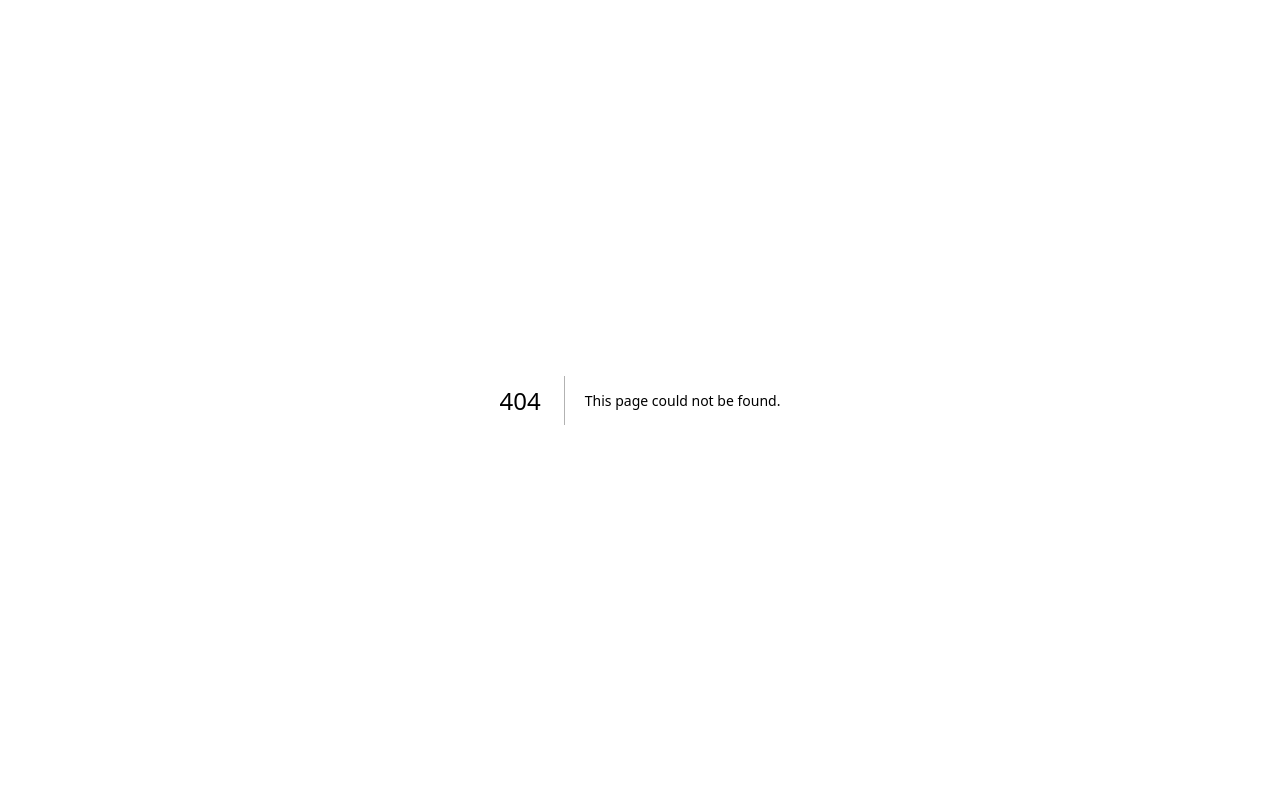
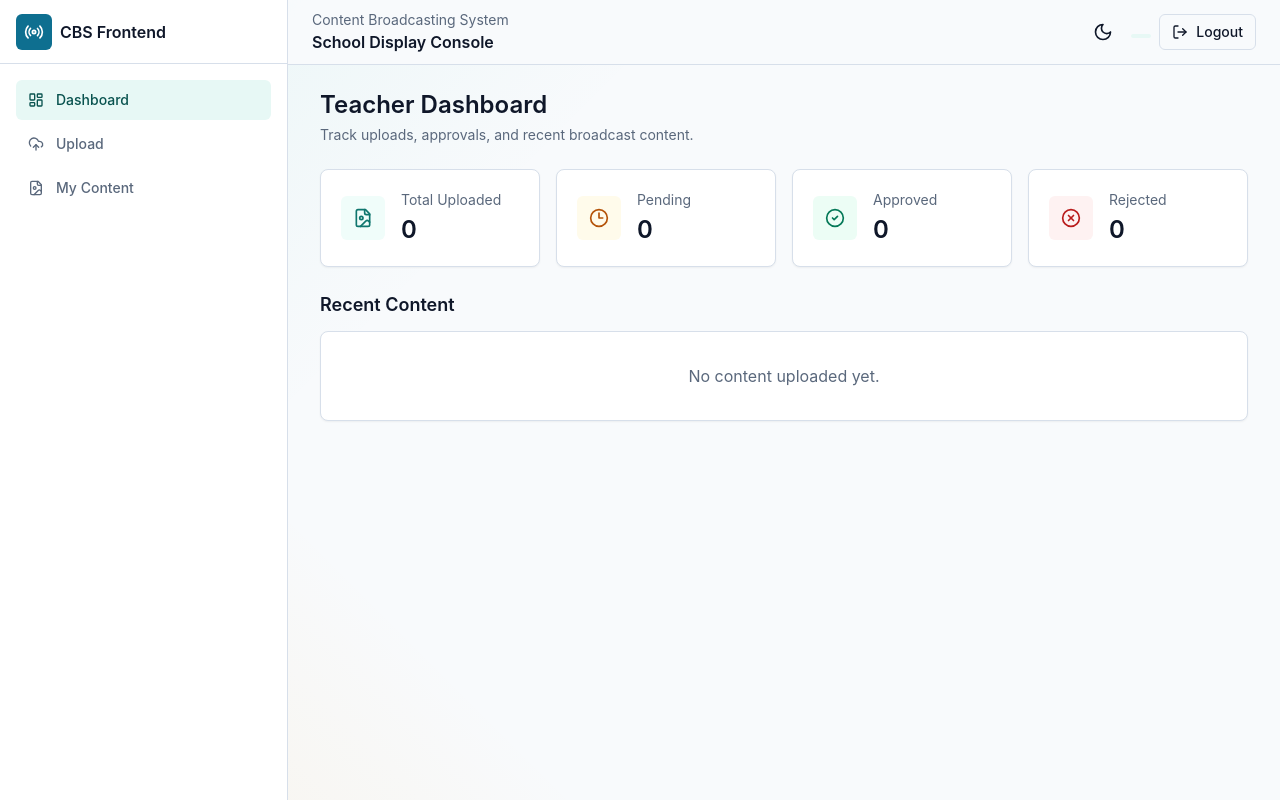
Before and after one commit to sanjayyy-y/Content-Broadcasting-System-Frontend, a Next.js app: page /dashboard in a window 1280 px wide. Before the commit this address had no page. Built offline with nearby package versions, Linux system fonts and the light colour scheme.

Commit message:
Add teacher pages

```diff
--- /dev/null
+++ b/src/app/(teacher)/dashboard/page.jsx
@@ -0,0 +1,61 @@
+"use client";
+
+import { useEffect, useMemo } from "react";
+import { CheckCircle2, Clock3, FileImage, XCircle } from "lucide-react";
+import { PageWrapper } from "@/components/common/PageWrapper";
+import { StatCard } from "@/components/dashboard/StatCard";
+import { StatusBadge } from "@/components/dashboard/StatusBadge";
+import { ContentTable } from "@/components/content/ContentTable";
+import { Card, CardContent } from "@/components/ui/card";
+import { Skeleton } from "@/components/ui/skeleton";
+import { useAuth } from "@/hooks/useAuth";
+import { useContent } from "@/hooks/useContent";
+import { formatDateTime } from "@/lib/utils";
+
+function TableSkeleton() {
+  return <div className="space-y-3">{Array.from({ length: 5 }).map((_, index) => <Skeleton key={index} className="h-14 w-full" />)}</div>;
+}
+
+export default function TeacherDashboardPage() {
+  const { user } = useAuth();
+  const { items, loading, error, fetchMyContent } = useContent();
+
+  useEffect(() => {
+    if (user?.id) fetchMyContent(user.id);
+  }, [user?.id, fetchMyContent]);
+
+  const stats = useMemo(() => ({
+    total: items.length,
+    pending: items.filter((item) => item.status === "pending").length,
+    approved: items.filter((item) => item.status === "approved").length,
+    rejected: items.filter((item) => item.status === "rejected").length
+  }), [items]);
+
+  const recent = useMemo(() => items.slice(0, 5), [items]);
+  const columns = useMemo(() => [
+    { key: "title", header: "Title" },
+    { key: "subject", header: "Subject" },
+    { key: "status", header: "Status", render: (item) => <StatusBadge status={item.status} /> },
+    { key: "createdAt", header: "Created", render: (item) => formatDateTime(item.createdAt) }
+  ], []);
+
+  return (
+    <PageWrapper title="Teacher Dashboard" description="Track uploads, approvals, and recent broadcast content.">
+      <div className="grid gap-4 sm:grid-cols-2 xl:grid-cols-4">
+        <StatCard icon={FileImage} label="Total Uploaded" count={stats.total} variant="teal" />
+        <StatCard icon={Clock3} label="Pending" count={stats.pending} variant="amber" />
+        <StatCard icon={CheckCircle2} label="Approved" count={stats.approved} variant="green" />
+        <StatCard icon={XCircle} label="Rejected" count={stats.rejected} variant="red" />
+      </div>
+      <section className="mt-6">
+        <h3 className="mb-3 text-lg font-semibold">Recent Content</h3>
+        {loading ? <TableSkeleton /> : null}
+        {!loading && error ? <Card><CardContent className="p-6 text-red-600">{error}</CardContent></Card> : null}
+        {!loading && !error && recent.length === 0 ? (
+          <Card><CardContent className="p-8 text-center text-muted-foreground">No content uploaded yet.</CardContent></Card>
+        ) : null}
+        {!loading && !error && recent.length > 0 ? <ContentTable columns={columns} data={recent} /> : null}
+      </section>
+    </PageWrapper>
+  );
+}
--- /dev/null
+++ b/src/app/(teacher)/my-content/page.jsx
@@ -0,0 +1,50 @@
+"use client";
+
+import { useCallback, useEffect, useMemo, useState } from "react";
+import { PageWrapper } from "@/components/common/PageWrapper";
+import { ContentCard } from "@/components/content/ContentCard";
+import { ContentTable } from "@/components/content/ContentTable";
+import { PreviewModal } from "@/components/content/PreviewModal";
+import { StatusBadge } from "@/components/dashboard/StatusBadge";
+import { Card, CardContent } from "@/components/ui/card";
+import { Skeleton } from "@/components/ui/skeleton";
+import { useAuth } from "@/hooks/useAuth";
+import { useContent } from "@/hooks/useContent";
+import { formatDateTime, getScheduleStatus } from "@/lib/utils";
+
+export default function MyContentPage() {
+  const { user } = useAuth();
+  const { items, loading, error, fetchMyContent } = useContent();
+  const [previewItem, setPreviewItem] = useState(null);
+
+  useEffect(() => {
+    if (user?.id) fetchMyContent(user.id);
+  }, [user?.id, fetchMyContent]);
+
+  const handlePreview = useCallback((item) => setPreviewItem(item), []);
+
+  const columns = useMemo(() => [
+    { key: "preview", header: "Preview", render: (item) => <img src={item.fileUrl} alt={item.title} className="h-12 w-20 rounded object-cover" /> },
+    { key: "title", header: "Title", render: (item) => <div><p className="font-medium">{item.title}</p><p className="text-xs text-muted-foreground">{item.subject}</p></div> },
+    { key: "status", header: "Status", render: (item) => <div className="flex flex-wrap gap-1"><StatusBadge status={item.status} /><StatusBadge status={getScheduleStatus(item.startTime, item.endTime)} /></div> },
+    { key: "time", header: "Start / End", render: (item) => <div className="text-sm"><p>{formatDateTime(item.startTime)}</p><p className="text-muted-foreground">{formatDateTime(item.endTime)}</p></div> },
+    { key: "rejectionReason", header: "Rejection Reason", render: (item) => item.rejectionReason ? <span className="text-red-600">{item.rejectionReason}</span> : "—" }
+  ], []);
+
+  return (
+    <PageWrapper title="My Content" description="Review all content you have submitted for broadcast.">
+      {loading ? (
+        <div className="grid gap-4 md:grid-cols-2 xl:grid-cols-3">{Array.from({ length: 6 }).map((_, index) => <Skeleton key={index} className="h-80 w-full" />)}</div>
+      ) : null}
+      {!loading && error ? <Card><CardContent className="p-6 text-red-600">{error}</CardContent></Card> : null}
+      {!loading && !error && items.length === 0 ? <Card><CardContent className="p-8 text-center text-muted-foreground">You haven't uploaded any content yet</CardContent></Card> : null}
+      {!loading && !error && items.length > 0 ? (
+        <>
+          <div className="hidden lg:block"><ContentTable columns={columns} data={items} /></div>
+          <div className="grid gap-4 lg:hidden">{items.map((item) => <ContentCard key={item.id} item={item} onPreview={handlePreview} />)}</div>
+          <PreviewModal item={previewItem} open={Boolean(previewItem)} onOpenChange={(open) => !open && setPreviewItem(null)} />
+        </>
+      ) : null}
+    </PageWrapper>
+  );
+}
--- /dev/null
+++ b/src/app/(teacher)/upload/page.jsx
@@ -0,0 +1,12 @@
+"use client";
+
+import { PageWrapper } from "@/components/common/PageWrapper";
+import { UploadForm } from "@/components/forms/UploadForm";
+
+export default function UploadPage() {
+  return (
+    <PageWrapper title="Upload Content" description="Prepare classroom media and send it for principal approval.">
+      <UploadForm />
+    </PageWrapper>
+  );
+}
```
